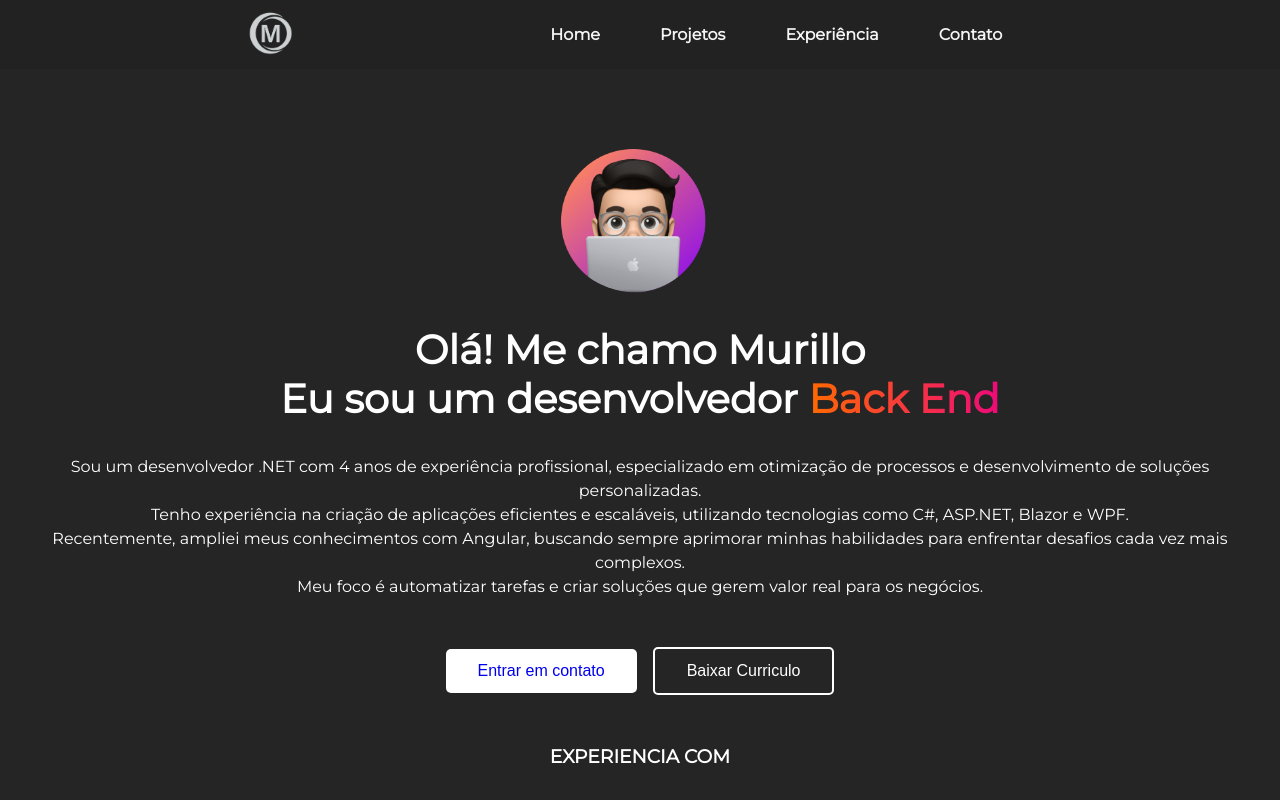
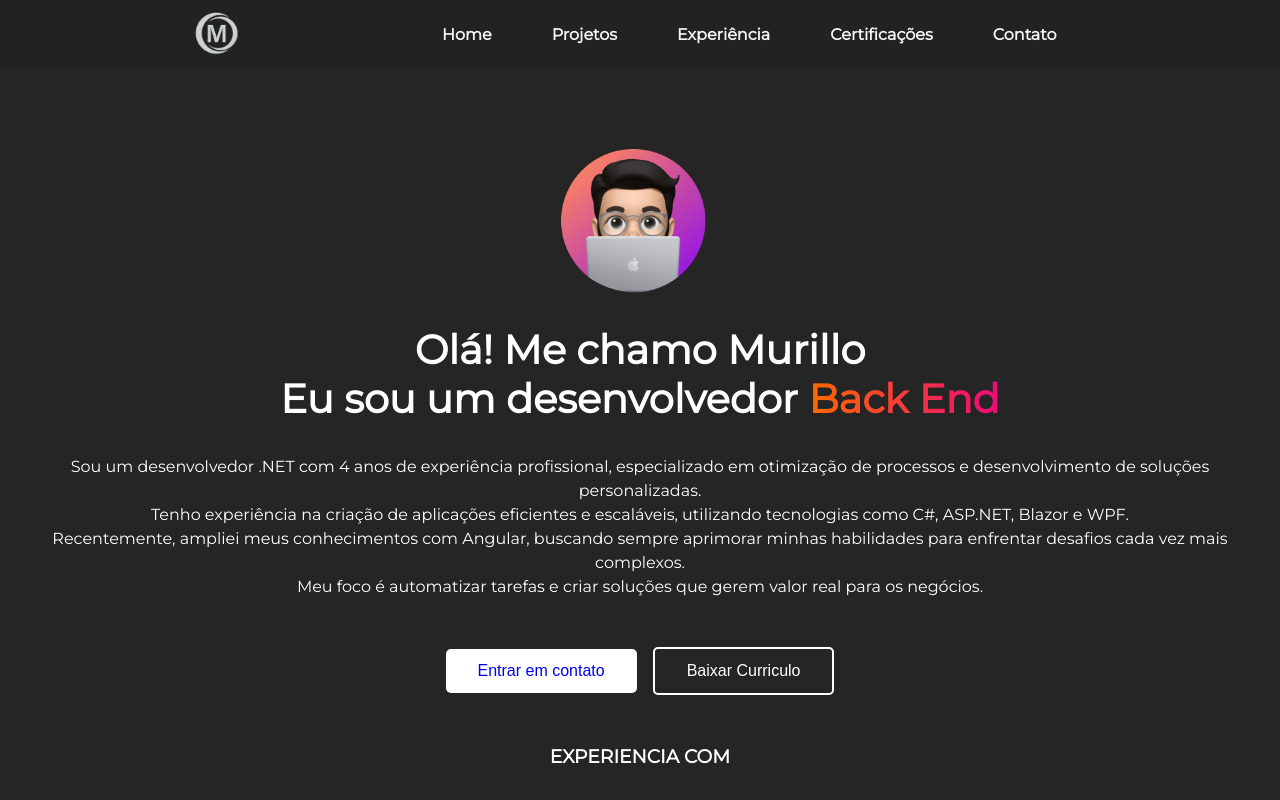
Before and after one commit to MurilloHMS/Portifolio, an Angular app: page / in a window 1280 px wide. Shown: the top 800 px of the page. Built offline with nearby package versions, Linux system fonts and the light colour scheme.

Commit message:
incluido navegação para as certificações

```diff
--- a/src/app/shared/header/header.component.html
+++ b/src/app/shared/header/header.component.html
@@ -7,6 +7,7 @@
             <li><a href="#home">Home</a></li>
             <li><a href="#projects">Projetos</a></li>
             <li><a href="#experience">Experiência</a></li>
+            <li><a href="#certificacoes">Certificações</a></li>
             <li><a routerLink="">Contato</a></li>
         </ul>
     </nav>
```
